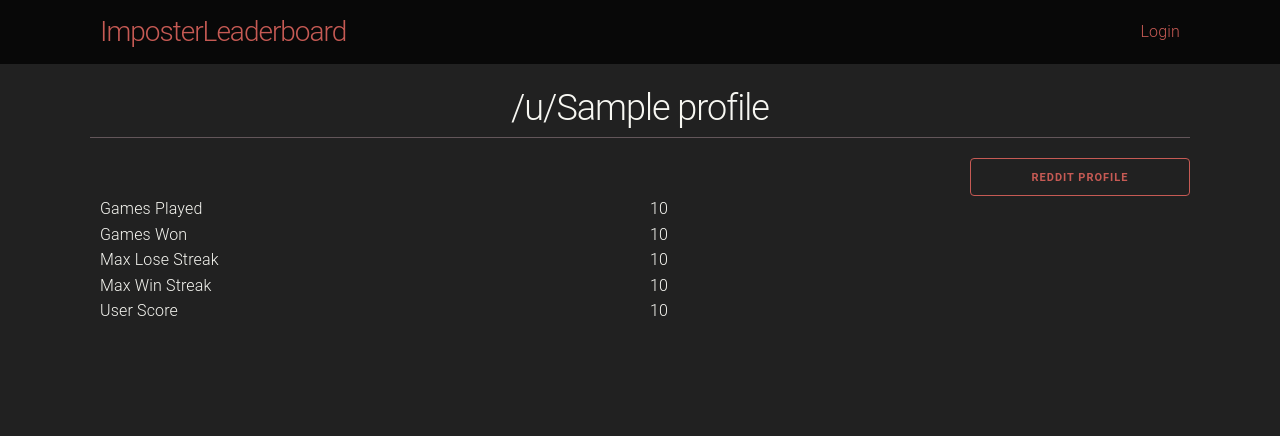
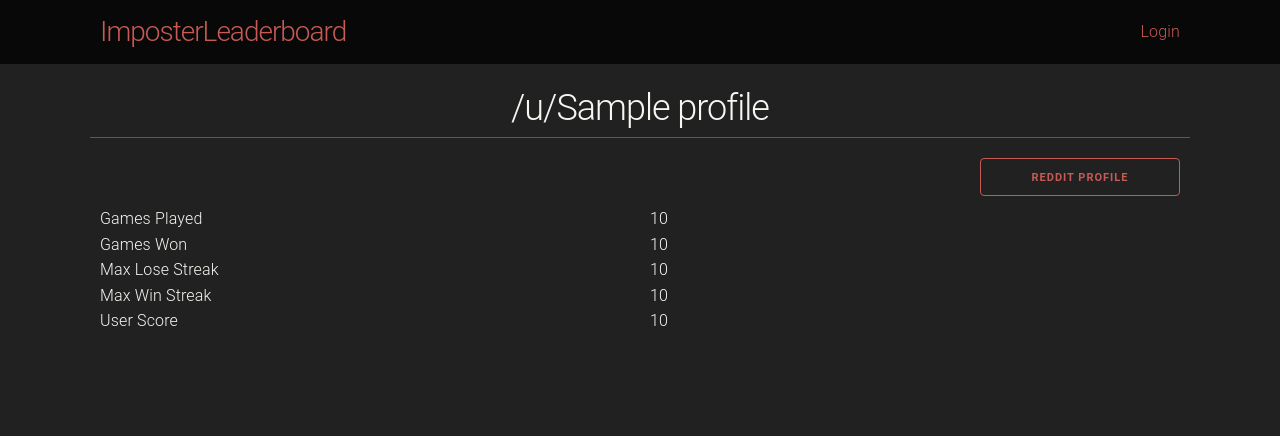
Before and after one commit to unex/ImposterLeaderboard, a FastAPI app: template templates/user.html in a window 1280 px wide. Shown: the top 436 px of the page. Run offline with FastAPI, Linux system fonts and the light colour scheme; the template is opened without the code that fills it: most values are stand-ins (such as "Sample title", 1, 10 or a date in 2020); style sheets or scripts are compiled from the project's sources; parts of the project's set-up code (start-up, migrations or seed data) failed here and were passed over.

Commit message:
fix button

```diff
--- a/sass/app.scss
+++ b/sass/app.scss
@@ -61,6 +61,10 @@ table tr:not(.me) a {
         text-align: center;
         border-bottom: 1px solid $color-quaternary;
     }
+
+    .button {
+        width: 100%;
+    }
 }
 
 footer {
--- a/static/css/app.min.css
+++ b/static/css/app.min.css
@@ -1,2 +1,2 @@
-body{background:#212121;margin:0;padding:0}header{background:#080808;margin-bottom:16px}header .container{display:-webkit-box;display:-ms-flexbox;display:flex;-webkit-box-orient:horizontal;-webkit-box-direction:normal;-ms-flex-direction:row;flex-direction:row;-webkit-box-pack:justify;-ms-flex-pack:justify;justify-content:space-between;height:64px;line-height:64px}header .container h3{line-height:inherit;margin:0}header .container .user *{margin-left:12px}#content{min-height:calc(100vh - 64px - 16px)}.me{color:#c65a54}.board-list{display:-webkit-box;display:-ms-flexbox;display:flex;-webkit-box-pack:justify;-ms-flex-pack:justify;justify-content:space-between}.error-page{display:-webkit-box;display:-ms-flexbox;display:flex;-webkit-box-orient:vertical;-webkit-box-direction:normal;-ms-flex-direction:column;flex-direction:column;-webkit-box-align:center;-ms-flex-align:center;align-items:center}table tr:not(.me) a{color:#f7f7f2;text-decoration:underline}.profile-page h2{display:block;width:100%;padding:6px 0;text-align:center;border-bottom:1px solid #63565a}footer{background:#080808;line-height:24px;padding:8px 0}footer .container{display:-webkit-box;display:-ms-flexbox;display:flex;-webkit-box-orient:horizontal;-webkit-box-direction:normal;-ms-flex-direction:row;flex-direction:row;-webkit-box-pack:justify;-ms-flex-pack:justify;justify-content:space-between}
+body{background:#212121;margin:0;padding:0}header{background:#080808;margin-bottom:16px}header .container{display:-webkit-box;display:-ms-flexbox;display:flex;-webkit-box-orient:horizontal;-webkit-box-direction:normal;-ms-flex-direction:row;flex-direction:row;-webkit-box-pack:justify;-ms-flex-pack:justify;justify-content:space-between;height:64px;line-height:64px}header .container h3{line-height:inherit;margin:0}header .container .user *{margin-left:12px}#content{min-height:calc(100vh - 64px - 16px)}.me{color:#c65a54}.board-list{display:-webkit-box;display:-ms-flexbox;display:flex;-webkit-box-pack:justify;-ms-flex-pack:justify;justify-content:space-between}.error-page{display:-webkit-box;display:-ms-flexbox;display:flex;-webkit-box-orient:vertical;-webkit-box-direction:normal;-ms-flex-direction:column;flex-direction:column;-webkit-box-align:center;-ms-flex-align:center;align-items:center}table tr:not(.me) a{color:#f7f7f2;text-decoration:underline}.profile-page h2{display:block;width:100%;padding:6px 0;text-align:center;border-bottom:1px solid #63565a}.profile-page .button{width:100%}footer{background:#080808;line-height:24px;padding:8px 0}footer .container{display:-webkit-box;display:-ms-flexbox;display:flex;-webkit-box-orient:horizontal;-webkit-box-direction:normal;-ms-flex-direction:row;flex-direction:row;-webkit-box-pack:justify;-ms-flex-pack:justify;justify-content:space-between}
 /*# sourceMappingURL=app.min.css.map */
--- a/templates/user.html
+++ b/templates/user.html
@@ -7,7 +7,7 @@
     </div>
 
     <div class="row">
-        <div class="column-offset-80 column column-20 button button-outline"><a href="https://reddit.com/u/{{profile.name}}" target="_blank">reddit profile</a></div>
+        <div class="column-offset-80 column column-20"><a class="button button-outline" href="https://reddit.com/u/{{profile.name}}" target="_blank">reddit profile</a></div>
     </div>
 
     <div class="row">
```
Also changed, not shown: 1 other file.
